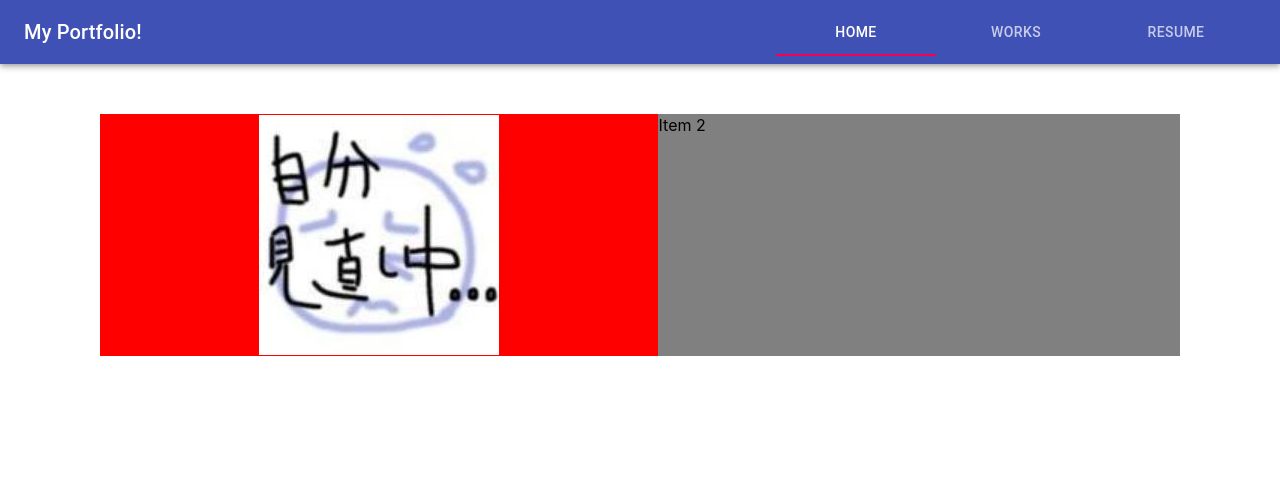
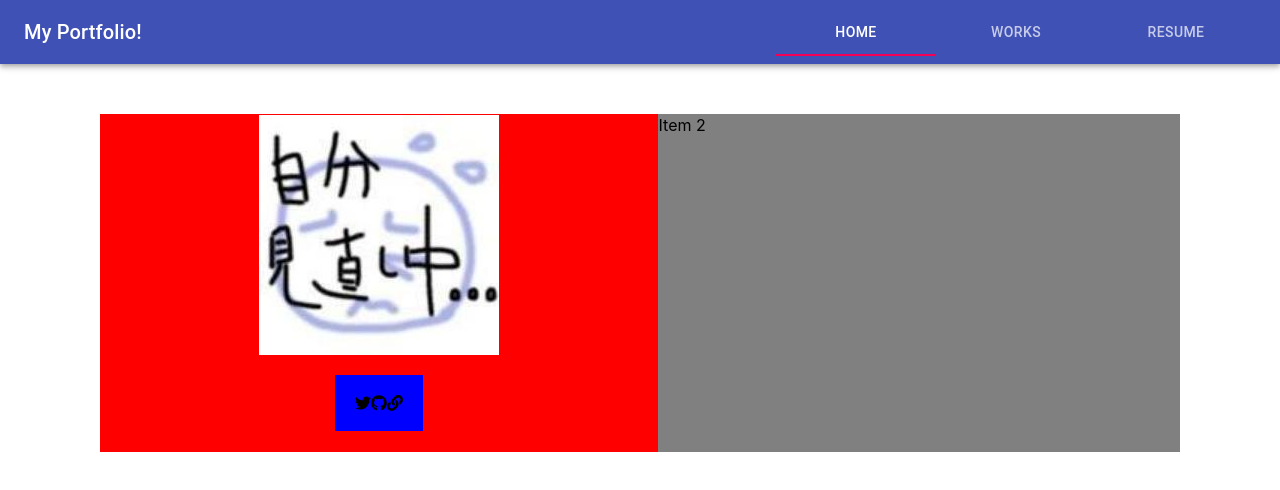
Before and after one commit to iteduki/react-portfolio, a React (Create React App) app: page / in a window 1280 px wide. Shown: the top 490 px of the page. Built offline with nearby package versions, Linux system fonts and the light colour scheme.

Commit message:
SNSアイコンを並べる

```diff
--- a/src/pages/HomeComponent/Profile.tsx
+++ b/src/pages/HomeComponent/Profile.tsx
@@ -2,6 +2,7 @@ import React from "react"
 import { makeStyles } from "@material-ui/core/styles"
 import { Box } from "@material-ui/core"
 import icon from "../../assets/icon.jpg"
+import { FaTwitter, FaGithub, FaLink } from "react-icons/fa"
 
 const useStyles = makeStyles({
   profile: {
@@ -11,6 +12,12 @@ const useStyles = makeStyles({
     display: "flex",
     flexDirection: "column",
     alignItems: "center"
+  },
+  sns: {
+    display: "flex",
+    backgroundColor: "blue",
+    margin: 20,
+    padding: 20
   }
 })
 
@@ -19,6 +26,11 @@ export default function Profile() {
   return (
     <Box className={classes.profile}>
       <img src={icon} alt="" />
+      <Box className={classes.sns}>
+        <FaTwitter />
+        <FaGithub />
+        <FaLink />
+      </Box>
     </Box>
   )
 }
```
